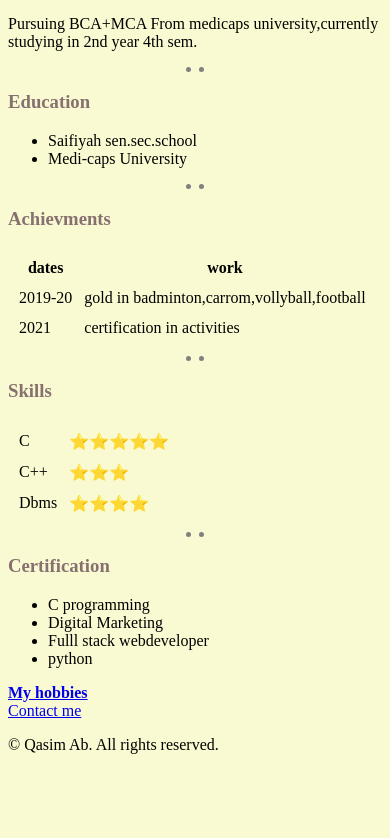
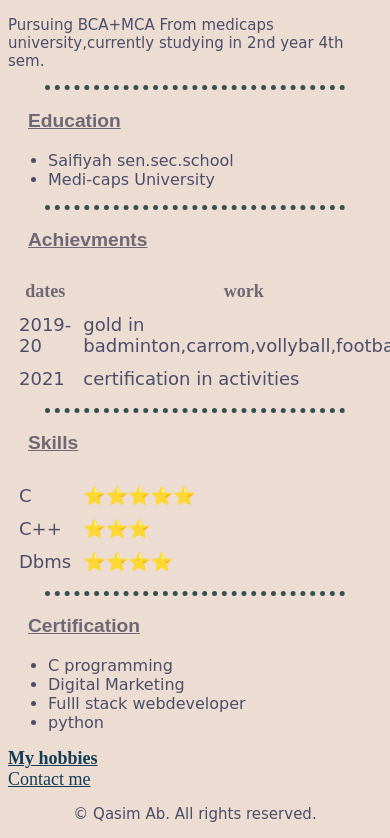
Before and after one commit to qasimbadruddin/My-Resume, a plain HTML site: page index.html in a window 390 px wide. Shown: the part 365-1203 px from the top of the page. Before the commit the page ends 1135 px from the top, so only its background shows below. Drawn offline with Linux system fonts and the light colour scheme.

Commit message:
Update styles.css

```diff
--- a/css/styles.css
+++ b/css/styles.css
@@ -1,17 +1,110 @@
 body {
-  background-color: #fafad2;
+  background-color: #eddcd2;
 }
 
 hr {
-width: 5%;
-border-color: gray;
+width: 80%;
+border-color: #354f52;
 border-style: none;
 border-top-style: dotted;
 border-width: 5px;
 }
+
 h1 {
-  color : #867070
+  color : #867070;
+  font-family: 'Cinzel', serif;
 }
+
 h3 {
-  color : #867070
+  text-decoration: underline;
+  color : #6d6875;
+  font-family: 'Bebas Neue', sans-serif;
+  margin-left: 20px;
 }
+h2{
+  text-decoration: underline;
+  color : #6d6875;
+  font-family: 'Bebas Neue', sans-serif;
+}
+.one{
+  text-align: center;
+}
+
+p{
+  font-size:18px;
+  font-family: 'Alfa Slab One', cursive;
+  color: #133c55;
+}
+
+li{
+  font-family: 'Kalam', cursive;
+  color: #133c55;
+}
+
+table{
+  font-size:large;
+  font-family: 'Kalam', cursive;
+  color: #133c55;
+}
+
+.profil{
+  margin-left: 0;
+  text-align: center;
+}
+
+footer > p{
+  text-align: center;
+  font-family: 'Kalam', cursive;
+}
+
+a{
+  color:#133c55;
+  font-size: large;
+}
+.profil p{
+  font-family: 'Kalam', cursive;
+}
+.al{
+  margin-bottom: 40px;
+}
+.link{
+  margin-left: 20px;
+}
+@media (max-width: 680px)
+{
+  p{
+    font-size:15px;
+    color: #4a4e69;
+  }
+  h3{
+    font-size: larger;
+    color: #6d6875;
+  }
+  table{
+    font-size:large;
+    font-family: 'Kalam', cursive;
+    color: #4a4e69;
+  }
+  table  th{
+    font-family: 'Bitter', serif;
+    color: #6d6875;
+  }
+  footer > p{
+    text-align: center;
+    font-family: 'Kalam', cursive;
+  }
+  li{
+    font-family: 'Kalam', cursive;
+    color: #4a4e69;
+  }
+  a{
+    color:#133c55;
+    font-size: large;
+  }
+  .al{
+    margin-bottom: 40px;
+  }
+  .link{
+    margin-left: 20px;
+  }
+}
```
